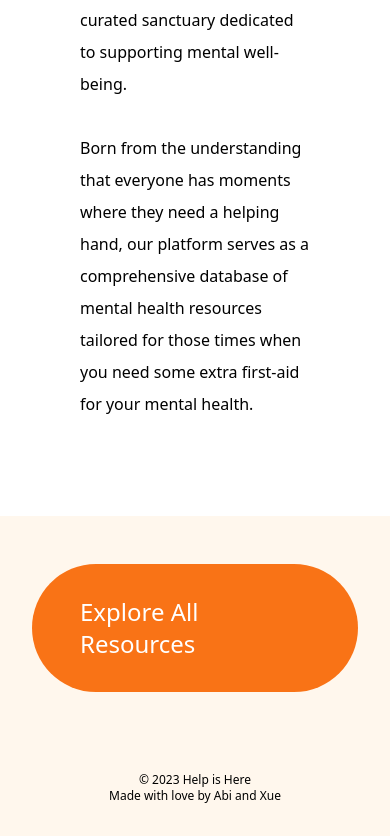
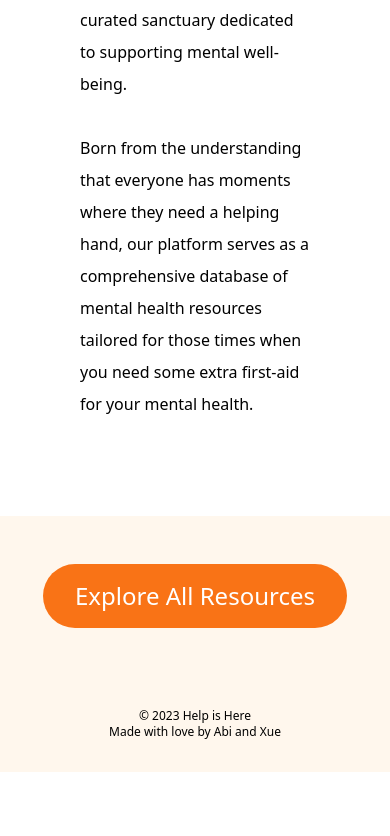
Before and after one commit to help-is-here/hih, a React (Vite) app: page / in a window 390 px wide. Shown: the part 2211-3047 px from the top of the page. After the commit the page ends 2983 px from the top, so only its background shows below. Built offline with nearby package versions, Linux system fonts and the light colour scheme; no server answers.

Commit message:
Fix padding bug on Explore All Resources

```diff
--- a/src/components/Home/CTA.tsx
+++ b/src/components/Home/CTA.tsx
@@ -3,7 +3,7 @@ export const CTA = () => {
         <section className="flex justify-center py-12 px-8">
             <a
                 href="/resources"
-                className="rounded-full bg-orange-500 text-white hover:bg-orange-600 px-12 py-8 md:text-4xl text-2xl "
+                className="rounded-full bg-orange-500 text-white text-center px-8 md:px-12 py-4 md:py-8 md:text-4xl text-2xl "
             >
                 Explore All Resources
             </a>
```
